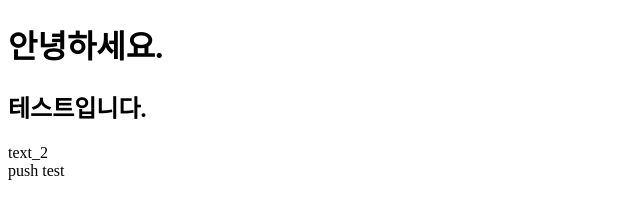
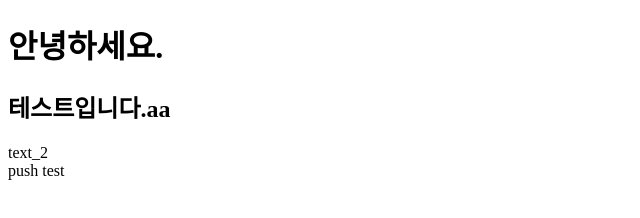
Before and after one commit to KimGN/src, a plain HTML site: page index.html in a window 1280 px wide. Shown: the full height of the page, 0-640 px from the left. Drawn offline with nearby package versions, Linux system fonts and the light colour scheme.

Commit message:
메시지 입력했다git commitgit commit!

```diff
--- a/index.html
+++ b/index.html
@@ -17,7 +17,7 @@
 
 <body>
 <h1>안녕하세요.</h1>
-<h2>테스트입니다.</h2>
+<h2>테스트입니다.aa</h2>
 <div>text_2</div>
 
 <div>push test</div>
```
Also changed, not shown: 1 other file.
